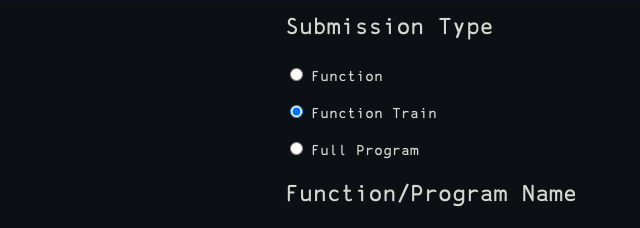
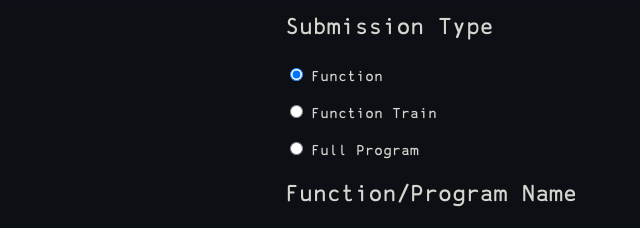
Before and after one commit to razetime/APLgolf, a plain HTML site: page index.html in a window 1280 px wide. Both pictures are taken after a click on the button "Options". Shown: the top 228 px of the page, 200-840 px from the left. Drawn offline with nearby package versions, Linux system fonts and the light colour scheme.

Commit message:
small redio button fix

```diff
--- a/index.html
+++ b/index.html
@@ -50,8 +50,8 @@
 				<div>
 					<label for="dfn"><input type="radio" name="sub" id="dfn" class="sub no-auto" value="dfn"
 							checked="checked"><span class="label-body">Function</span></label>
-					<label for="train"><input type="radio" name="sub" id="train" class="sub no-auto" value="train"
-							checked="checked"><span class="label-body">Function Train</span></label>
+					<label for="train"><input type="radio" name="sub" id="train" class="sub no-auto" value="train"><span
+							class="label-body">Function Train</span></label>
 					<label for="tradfn"><input type="radio" name="sub" id="tradfn" class="sub no-auto"
 							value="tradfn"><span class="label-body">Full Program</span></label>
 				</div>
```
